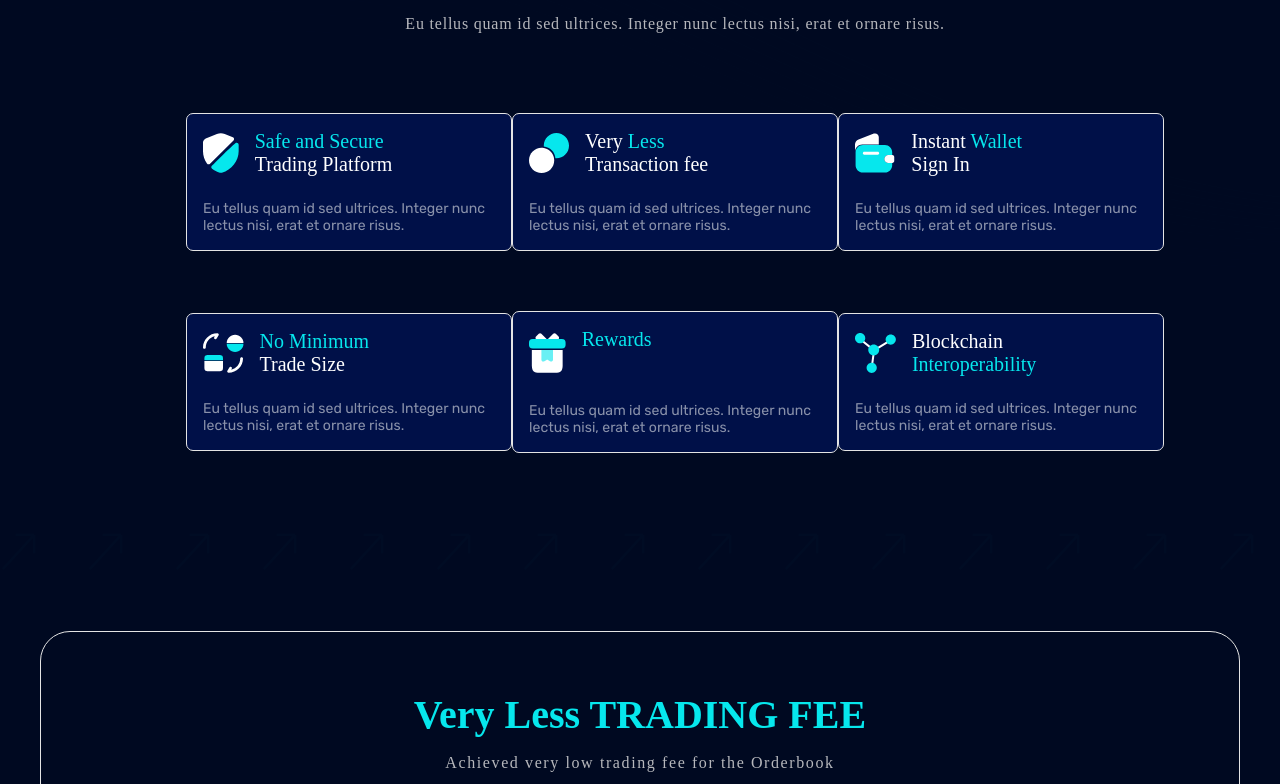
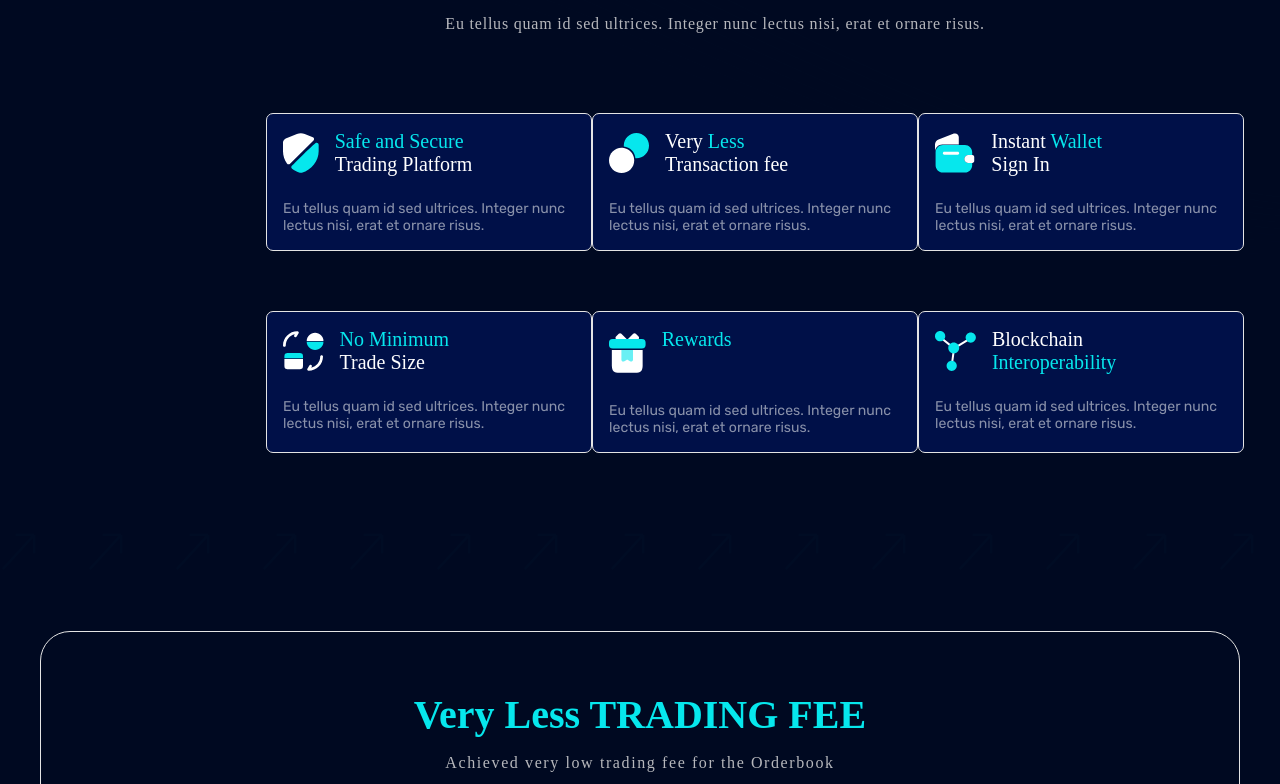
Before and after one commit to AnantJainn/ManthanDEX-Frontend, a React (Create React App) app: page / in a window 1280 px wide. Shown: the part 1736-2520 px from the top of the page. Built offline with nearby package versions, Linux system fonts and the light colour scheme; a web font is replaced by a local one.

Commit message:
why manthan dex section improved

```diff
--- a/src/components/container-card-form-filter.tsx
+++ b/src/components/container-card-form-filter.tsx
@@ -8,6 +8,8 @@ import Property1Frame48095586 from "./property1-frame48095586";
 
 const ContainerCardFormFilter: FunctionComponent = memo(() => {
   return (
+    <section className="relative container-card-form-filter">
+      <div className="container-card-form-filter-content">
         <section className="absolute top-[101.81rem] left-[0rem] w-[90rem] h-[36.25rem] text-center text-[2.5rem] text-darkturquoise font-bai-jamjuree">
           <div className="absolute top-[-0.06rem] left-[7.5rem] rounded-11xl bg-midnightblue-400 w-[75rem] flex flex-col items-start justify-start">
             <div className="self-stretch my-0 mx-[!important] absolute top-[3.75rem] left-[0rem] flex flex-col items-center justify-start z-[0]">
@@ -16,12 +18,12 @@ const ContainerCardFormFilter: FunctionComponent = memo(() => {
                   <div className="self-stretch flex flex-col items-center justify-start gap-[1rem]">
                     <b className="self-stretch relative">Why Manthan DEX</b>
                     <div className="self-stretch relative text-[1rem] tracking-[0.05em] font-light text-gainsboro-300">
-                  Eu tellus quam id sed ultrices. Integer nunc lectus nisi, erat
-                  et ornare risus.
+                      Eu tellus quam id sed ultrices. Integer nunc lectus nisi,
+                      erat et ornare risus.
                     </div>
                   </div>
-              <div className="self-stretch flex flex-col items-start justify-start gap-[3.75rem]">
-                <div className="self-stretch flex flex-row py-[0rem] px-[4.13rem] items-center justify-between lg:flex-col lg:gap-[5.94rem] lg:items-start lg:justify-start md:flex-col md:gap-[5.94rem] md:items-start md:justify-start sm:flex-col sm:gap-[5.94rem] sm:items-start sm:justify-start">
+                  <div className="self-stretch flex flex-col items-start justify-start gap-[3.75rem] ml-20">
+                    <div className="self-stretch flex flex-row py-[0rem] px-[4.13rem] property-frame-row">
                       <Property1Frame480955865
                         iconSecurity="/-icon-security1.svg"
                         property1Frame48095586Position="unset"
@@ -68,7 +70,7 @@ const ContainerCardFormFilter: FunctionComponent = memo(() => {
                         euTellusQuamFlex="1"
                       />
                     </div>
-                <div className="self-stretch flex flex-row py-[0rem] px-[4.13rem] items-center justify-between lg:flex-col lg:gap-[5.94rem] lg:items-start lg:justify-start md:flex-col md:gap-[5.94rem] md:items-start md:justify-start sm:flex-col sm:gap-[5.94rem] sm:items-start sm:justify-start">
+                    <div className="self-stretch flex flex-row py-[0rem] px-[4.13rem] property-frame-row">
                       <Property1Frame480955862
                         iconCardCoin="/-icon-card-coin1.svg"
                         property1Frame48095586Position="unset"
@@ -121,6 +123,8 @@ const ContainerCardFormFilter: FunctionComponent = memo(() => {
             </div>
           </div>
         </section>
+      </div>
+    </section>
   );
 });
 
--- a/src/global.css
+++ b/src/global.css
@@ -17,3 +17,50 @@ body {
 ::after {
   border-width: 0;
 }
+/* HomePage.css */
+
+.container {
+  /* Set a maximum width for the container */
+  max-width: 100%;
+  margin: 0 auto; /* Center the container horizontally */
+  /* padding: 0 1rem; */
+}
+
+/* Example media query for tablets */
+@media screen and (max-width: 768px) {
+  .container {
+    padding: 0; /* Remove padding on smaller screens */
+  }
+
+  /* Add additional styles or adjustments for smaller screens */
+}
+/* ContainerCardFormFilter.css */
+
+.container-card-form-filter {
+  padding: 2rem;
+}
+
+.container-card-form-filter-content {
+  display: flex;
+  flex-direction: column;
+  align-items: center;
+  text-align: center;
+  max-width: 100%;
+  margin: 0 auto;
+}
+
+/* ContainerCardFormFilter.css */
+
+/* ... (other styles) */
+
+.property-frame-row {
+  display: flex;
+  flex-wrap: wrap;
+  justify-content: space-between;
+}
+
+@media screen and (max-width: 768px) {
+  .property-frame-row {
+    justify-content: center;
+  }
+}
```
Lines whose indentation alone changed are shown as unchanged.
